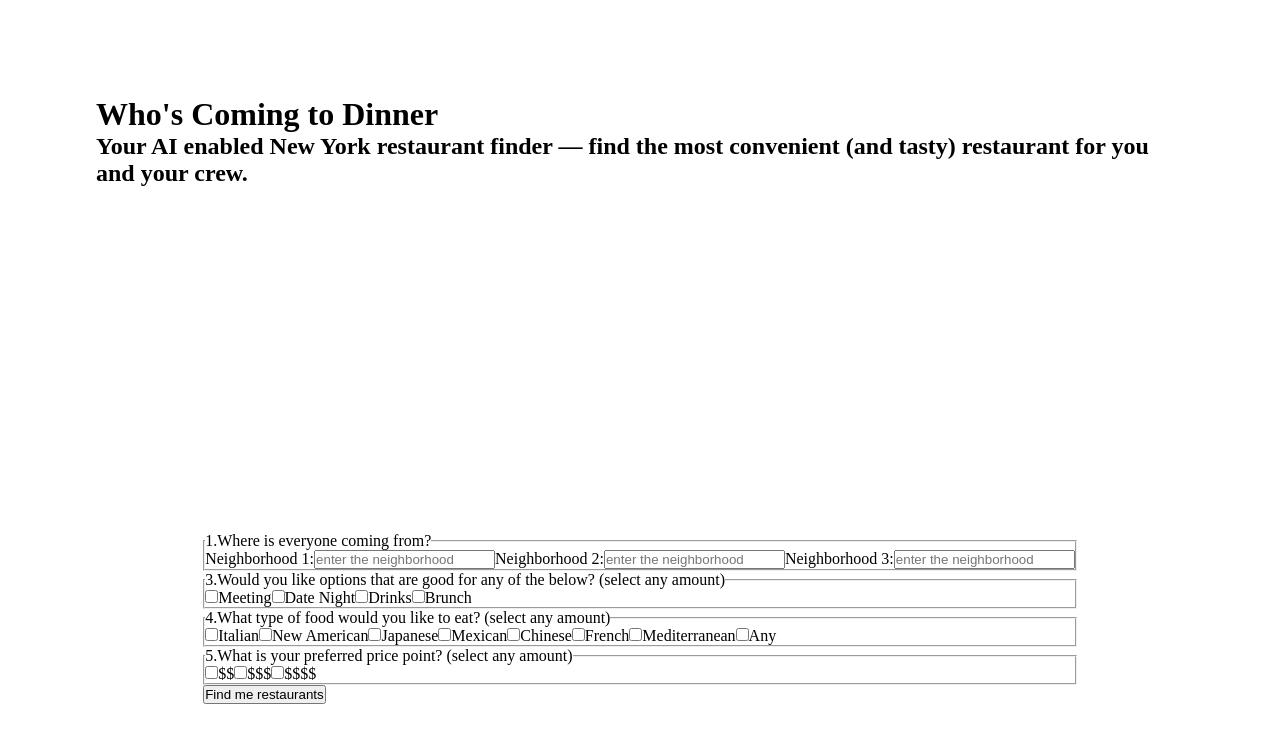
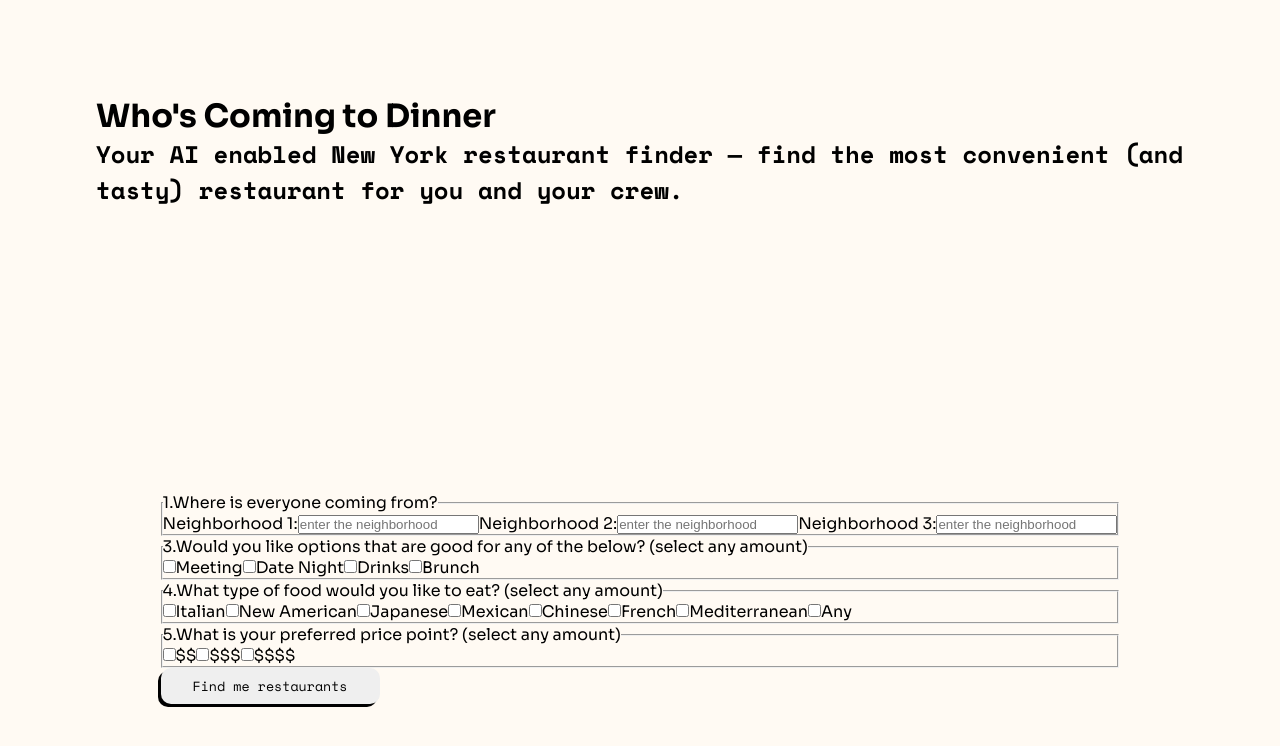
Before and after one commit to ajasinger/dinner-app, a Next.js app: page / in a window 1280 px wide. Shown: the top 746 px of the page. Built offline with nearby package versions, Linux system fonts and the light colour scheme.

Commit message:
add global styling

```diff
--- a/styles/globals.css
+++ b/styles/globals.css
@@ -1,19 +1,4 @@
-:root {
-  --max-width: 1100px;
-  --border-radius: 12px;
-  --font-mono: ui-monospace, Menlo, Monaco, 'Cascadia Mono', 'Segoe UI Mono',
-    'Roboto Mono', 'Oxygen Mono', 'Ubuntu Monospace', 'Source Code Pro',
-    'Fira Mono', 'Droid Sans Mono', 'Courier New', monospace;
-
-  --foreground-rgb: 0, 0, 0;
-  --background-start-rgb: 214, 219, 220;
-  --background-end-rgb: 255, 255, 255;
-
-  --callout-rgb: 238, 240, 241;
-  --callout-border-rgb: 172, 175, 176;
-  --card-rgb: 180, 185, 188;
-  --card-border-rgb: 131, 134, 135;
-}
+@import url('https://fonts.googleapis.com/css2?family=Sora:wght@300;400;700;800&family=Space+Mono:wght@400;700&display=swap');
 
 
 * {
@@ -22,15 +7,22 @@
   margin: 0;
 }
 
-html,
 body {
-  max-width: 100vw;
-  overflow-x: hidden;
+  background-color: #FFFAF3;
+  color: black;
+  font-family: 'Sora', sans-serif;
 }
 
-body {
-  color: black;
-  background: white;
+h2, h3 {
+  font-family: 'Space Mono', monospace;
+}
+
+button {
+  font-family: 'Space Mono', monospace;
+  border-radius: 10px;
+  border: none;
+  filter: drop-shadow(-3px 3px);
+  padding: .5rem 2rem;
 }
 
 a {
```
